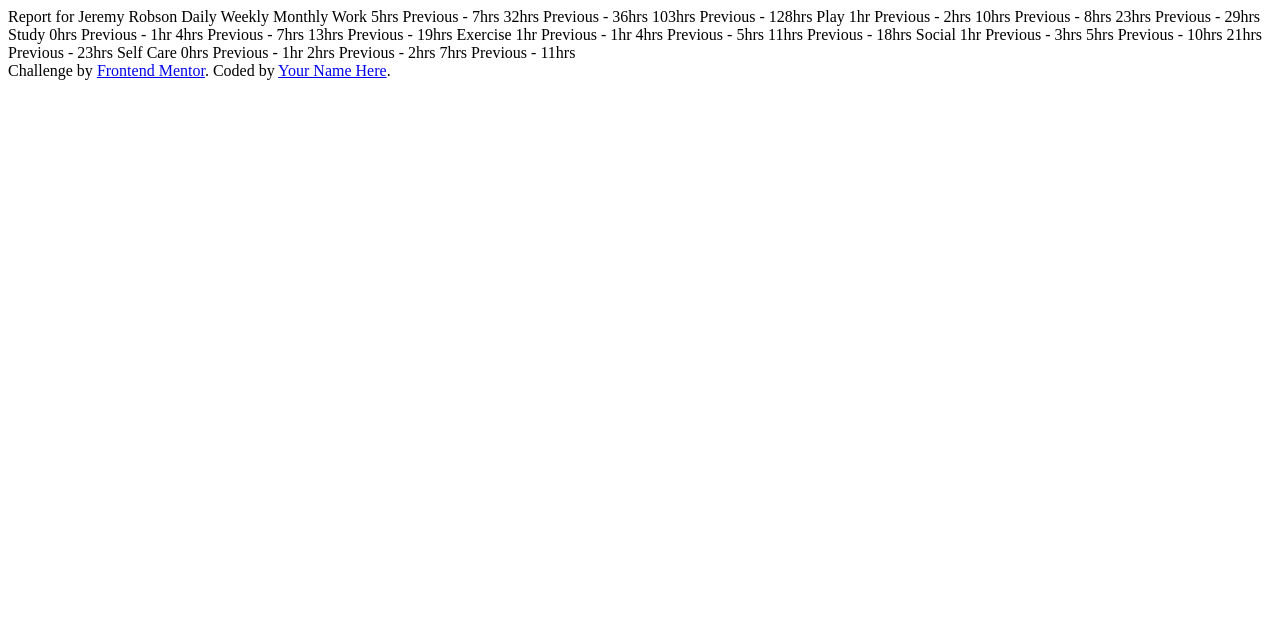
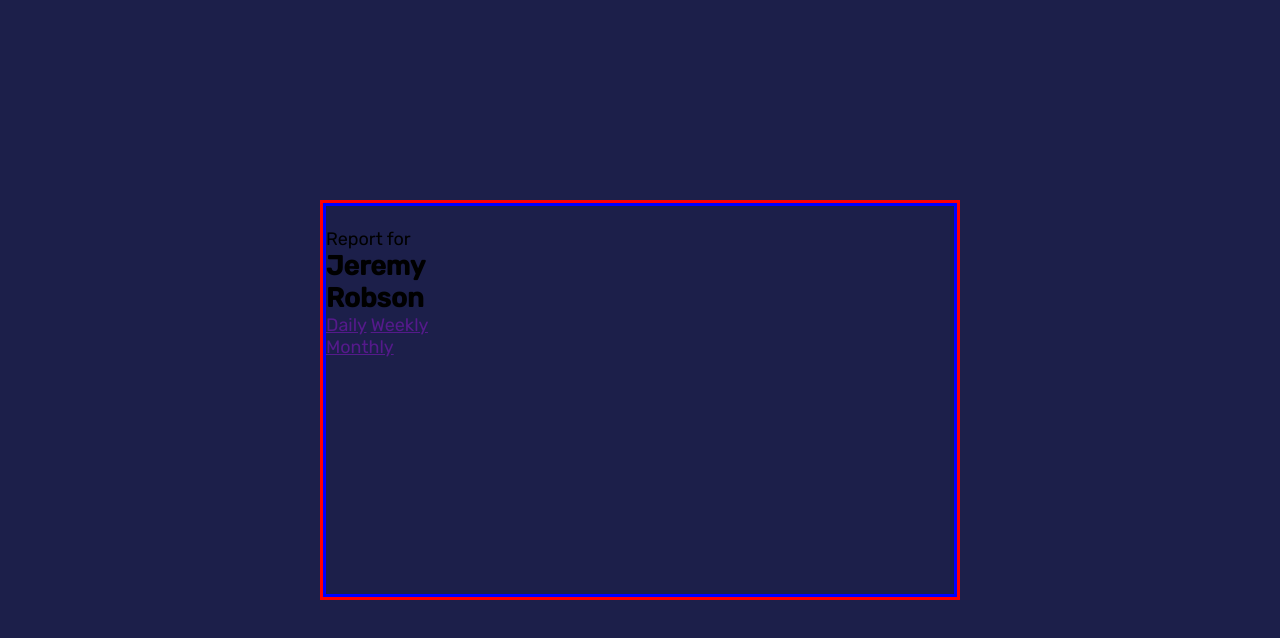
Before and after one commit to Antonio-GC/time-tracking-dashboard, a plain HTML site: page index.html in a window 1280 px wide. Drawn offline with Linux system fonts and the light colour scheme.

Commit message:
Se agrego clases a las etiquetas html y los contenedores en las hojas de estilo

```diff
--- a/home.css
+++ b/home.css
@@ -20,4 +20,27 @@
 body {
     font-size: 18px;
     font-family: 'Rubik', sans-serif;
+    background-color: var(--Dark-blue);
+    width: 100%;
+    height: 100vh;
+    display: flex;
+    justify-content: center;
+     align-items: center;
 }
+
+.container {
+
+  width: 50%;
+  height: 50%;
+  border: red solid;
+
+}
+
+.container__item {
+  display: grid;
+  grid-template-columns: repeat(4, 1fr);
+  grid-template-rows: repeat(2, 1fr);
+  height: 100%;
+  border: solid blue;
+
+}
--- a/index.html
+++ b/index.html
@@ -8,70 +8,129 @@
   <link rel="preconnect" href="https://fonts.googleapis.com">
 <link rel="preconnect" href="https://fonts.gstatic.com" crossorigin>
 <link href="https://fonts.googleapis.com/css2?family=Rubik:ital,wght@0,400;0,500;1,300&display=swap" rel="stylesheet">
+<link rel="stylesheet" href="/home.css">
   <title>Frontend Mentor | Time tracking dashboard</title>
 
 </head>
 <body>
+<main class="container">
+  <section class="container__item">
+    <div class="item__wrapper ">
+<div class="home__wrapper">
+<img src="" alt="">
+<p>Report for</p>
+<h1>Jeremy Robson</h1>
+</div>
+<div class="beginning__wrapper">
+<a href="">Daily</a>
+<a href="">Weekly</a>
+<a href="">Monthly</a>
+</div>
+    </div>
+    <div class="item__wrapper ">
+<div class="item__imagen">
 
-  Report for
-  Jeremy Robson
+</div>
+<div class="item__info">
 
-  Daily
-  Weekly
-  Monthly
+</div>
+    </div>
+    <div class="item__wrapper ">
+<div class="item__imagen">
+
+</div>
+<div class="item__info">
+
+</div>
+    </div>
+    <div class="item__wrapper ">
+<div class="item__imagen">
+
+</div>
+<div class="item__info">
+
+</div>
+    </div>
+    <div class="item__wrapper ">
+<div class="item__imagen">
+
+</div>
+<div class="item__info">
+
+</div>
+    </div>
+    <div class="item__wrapper ">
+<div class="item__imagen">
+
+</div>
+<div class="item__info">
+
+</div>
+    </div>
+    <div class="item__wrapper ">
+<div class="item__imagen">
+
+</div>
+<div class="item__info">
+
+</div>
+    </div>
+  </section>
+</main>
+  <!--
+
+
+
+
+
 
   Work
-  5hrs <!-- daily -->
-  Previous - 7hrs <!-- daily -->
-  32hrs <!-- weekly -->
-  Previous - 36hrs <!-- weekly -->
-  103hrs <!-- monthly -->
-  Previous - 128hrs <!-- monthly -->
+  5hrs
+  Previous - 7hrs
+  32hrs
+  Previous - 36hrs
+  103hrs
+  Previous - 128hrs
 
   Play
-  1hr <!-- daily -->
-  Previous - 2hrs <!-- daily -->
-  10hrs <!-- weekly -->
-  Previous - 8hrs <!-- weekly -->
-  23hrs <!-- monthly -->
-  Previous - 29hrs <!-- monthly -->
+  1hr
+  Previous - 2hrs
+  10hrs
+  Previous - 8hrs
+  23hrs
+  Previous - 29hrs
 
   Study
-  0hrs <!-- daily -->
-  Previous - 1hr <!-- daily -->
-  4hrs <!-- weekly -->
-  Previous - 7hrs <!-- weekly -->
-  13hrs <!-- monthly -->
-  Previous - 19hrs <!-- monthly -->
+  0hrs
+  Previous - 1hr
+  4hrs
+  Previous - 7hrs
+  13hrs
+  Previous - 19hrs
 
   Exercise
-  1hr <!-- daily -->
-  Previous - 1hr <!-- daily -->
-  4hrs <!-- weekly -->
-  Previous - 5hrs <!-- weekly -->
-  11hrs <!-- monthly -->
-  Previous - 18hrs <!-- monthly -->
+  1hr
+  Previous - 1hr
+  4hrs
+  Previous - 5hrs
+  11hrs
+  Previous - 18hrs
 
   Social
-  1hr <!-- daily -->
-  Previous - 3hrs <!-- daily -->
-  5hrs <!-- weekly -->
-  Previous - 10hrs <!-- weekly -->
-  21hrs <!-- monthly -->
-  Previous - 23hrs <!-- monthly -->
-
+  1hr
+  Previous - 3hrs
+  5hrs
+  Previous - 10hrs
+  21hrs
+  Previous - 23hrs
   Self Care
-  0hrs <!-- daily -->
-  Previous - 1hr <!-- daily -->
-  2hrs <!-- weekly -->
-  Previous - 2hrs <!-- weekly -->
-  7hrs <!-- monthly -->
-  Previous - 11hrs <!-- monthly -->
+  0hrs
+  Previous - 1hr
+  2hrs
+  Previous - 2hrs
+  7hrs
+  Previous - 11hrs monthly -->
 
 
-  <div class="attribution">
-    Challenge by <a href="https://www.frontendmentor.io?ref=challenge" target="_blank">Frontend Mentor</a>.
-    Coded by <a href="#">Your Name Here</a>.
-  </div>
 </body>
 </html>
```
